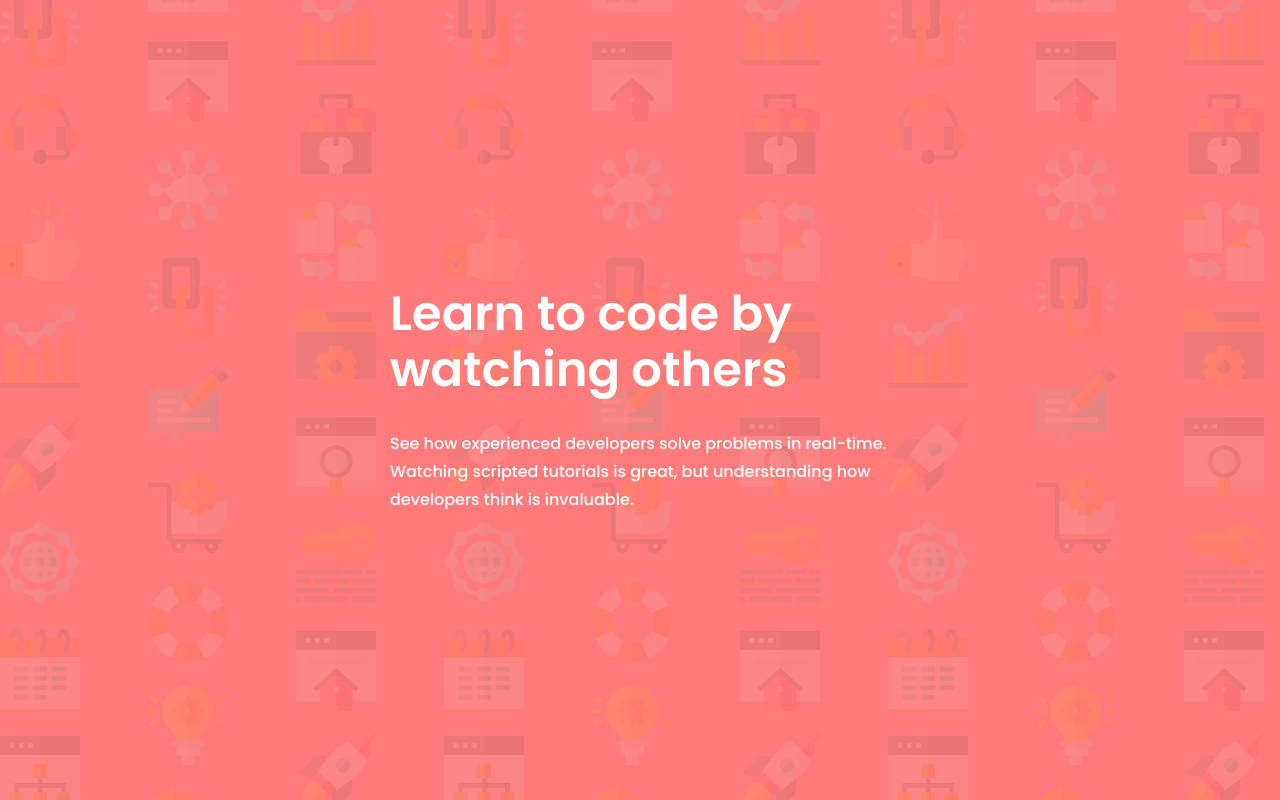
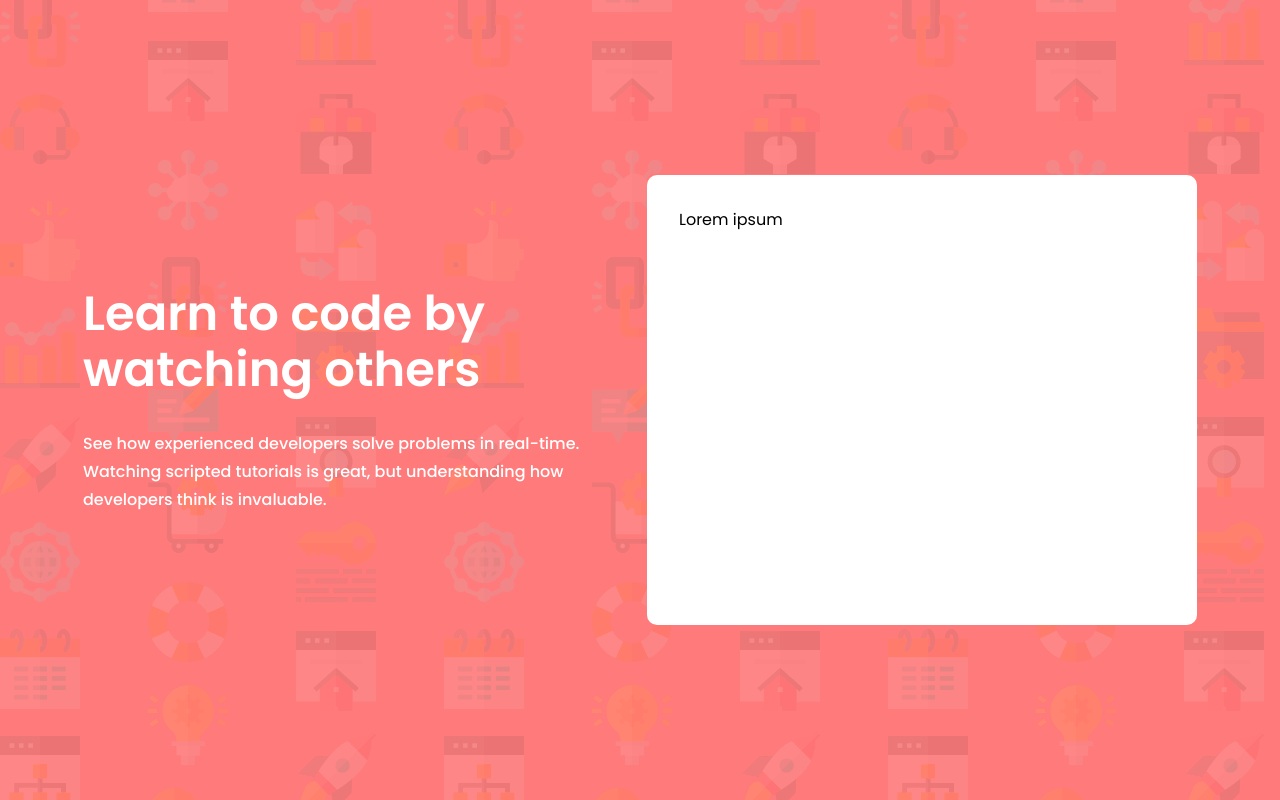
Before and after one commit to lucarl07/intro-form-component, a React (Vite) app: page / in a window 1280 px wide. Built offline with nearby package versions, Linux system fonts and the light colour scheme.

Commit message:
Add the Container component

```diff
--- a/index.html
+++ b/index.html
@@ -4,7 +4,7 @@
     <meta charset="UTF-8" />
     <meta name="viewport" content="width=device-width, initial-scale=1.0" />
     <link rel="shortcut icon" href="./src/assets/images/favicon-32x32.png" type="image/x-icon">
-    <title>Vite + React</title>
+    <title>Login - Frontend Mentor</title>
   </head>
   <body>
     <div id="root"></div>
--- a/src/components/App/App.css
+++ b/src/components/App/App.css
@@ -1,9 +1,11 @@
 div#root {
     display: flex;
+    flex-direction: row;
     justify-content: center;
     align-items: center;
     width: 100vw;
     height: 100vh;
+    gap: 64px;
     background-color: var(--Red);
     background-image: url(../../assets/images/bg-intro-desktop.png);
 }
--- a/src/components/App/App.jsx
+++ b/src/components/App/App.jsx
@@ -1,4 +1,5 @@
 import Article from '../Article/Article';
+import Container from '../Container/Container';
 import './App.css'
 
 const App = () => {
@@ -10,6 +11,9 @@ const App = () => {
     return (
         <>
             <Article title={data.title} content={data.content} />
+            <Container>
+                <p>Lorem ipsum</p>
+            </Container>
         </>
     );
 }
--- /dev/null
+++ b/src/components/Container/Container.css
@@ -0,0 +1,9 @@
+.container {
+    display: flex;
+    flex-direction: column;
+    padding: 2rem;
+    width: 550px;
+    height: 450px;
+    border-radius: 10px;
+    background-color: white;
+}
--- /dev/null
+++ b/src/components/Container/Container.jsx
@@ -0,0 +1,12 @@
+/* eslint-disable react/prop-types */
+import './Container.css'
+
+const Container = ({children}) => {
+    return (
+        <section className='container'>
+            {children}
+        </section>
+    );
+}
+
+export default Container;
```
